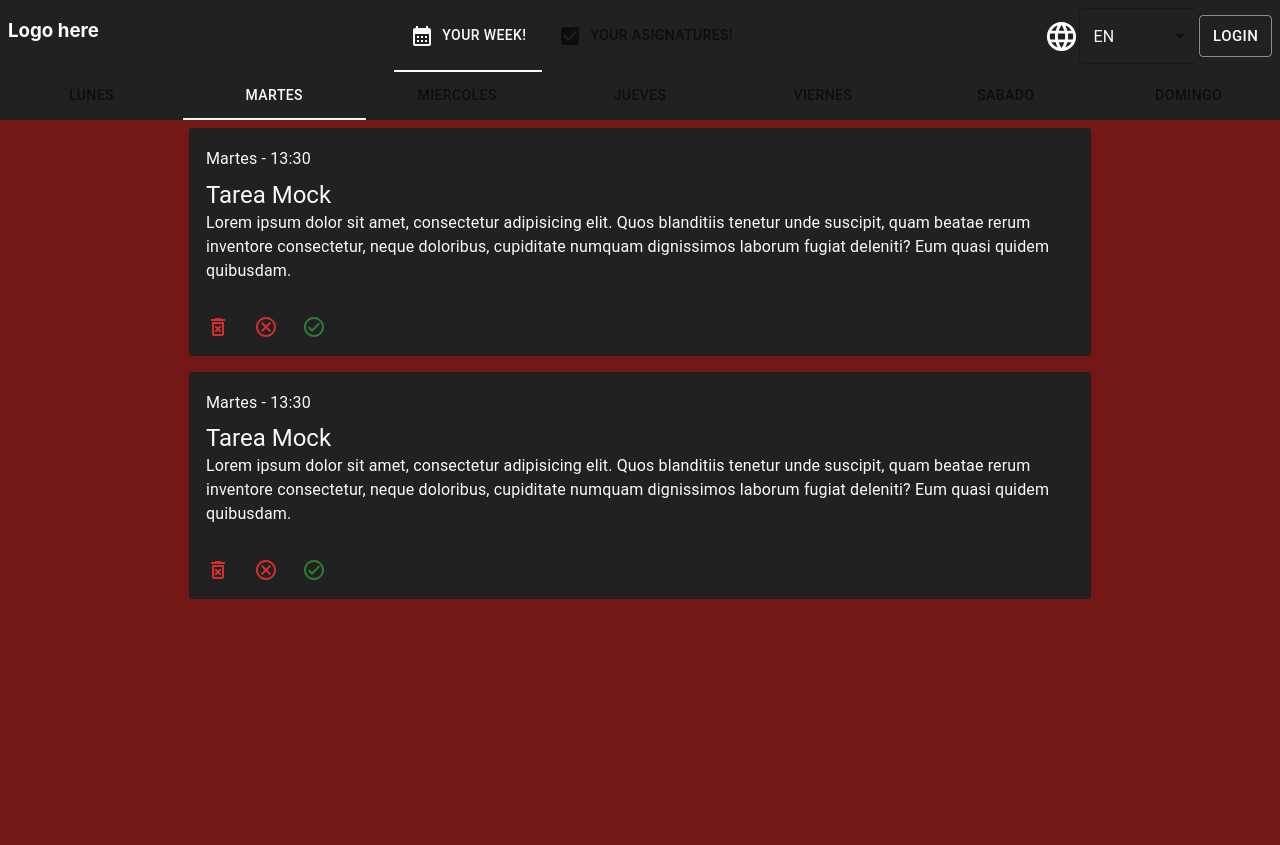
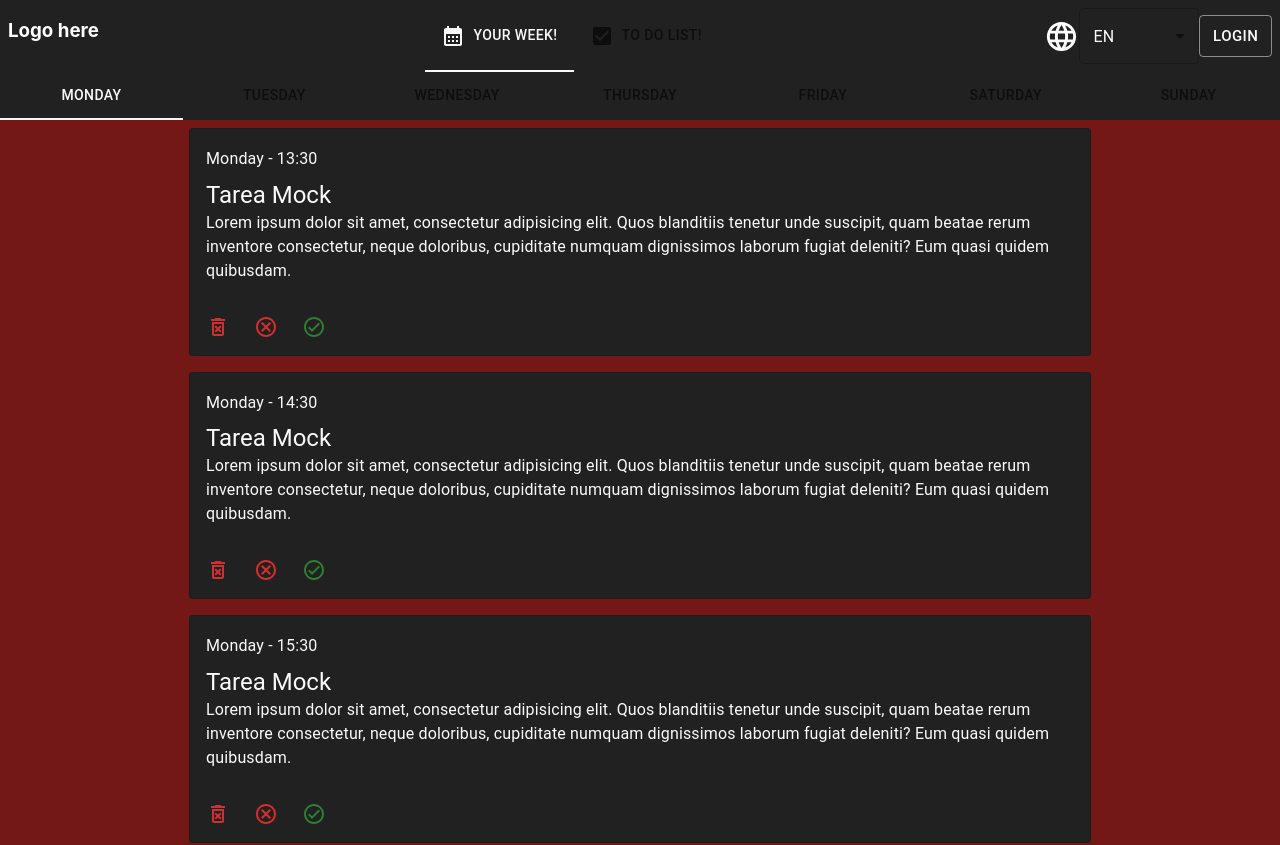
Before and after one commit to LucasMacchi/Asignatures-Project, a React (Create React App) app: page / in a window 1280 px wide. Shown: the top 845 px of the page. Before the commit the page ends 800 px from the top, so only its background shows below. Built offline with nearby package versions, Linux system fonts and the light colour scheme.

Commit message:
tranlation

```diff
--- a/src/App.tsx
+++ b/src/App.tsx
@@ -5,6 +5,7 @@ import { GlobalContext } from './Context/Contexts';
 import Header from './Components/Header/Header';
 import Days from './Components/Days/Days';
 import AsignaturesState from './Context/Asignatures/AsignaturesState';
+import ToDoList from './Components/TodoList/ToDoList';
 function App() {
 
   const global = useContext(GlobalContext)
@@ -16,6 +17,7 @@ function App() {
           <Header/>
           <AsignaturesState>
             {global?.type === 'week' && <Days/>}
+            {global?.type === 'check' && <ToDoList/>}
           </AsignaturesState>
         </div>
       </div>
--- a/src/Components/Asignature/Asignature.tsx
+++ b/src/Components/Asignature/Asignature.tsx
@@ -1,5 +1,7 @@
 import './Asignature.css'
 import { IAsignature } from '../../interfaces/interfaces'
+import { GlobalContext } from '../../Context/Contexts'
+import { useState, useContext } from 'react'
 import hoursParser from '../../utils/hourParser'
 import GetDayofWeek from '../../utils/getDayOfWeek'
 import {Card, CardContent, Typography, CardActions, IconButton} from '@mui/material'
@@ -9,17 +11,31 @@ import DeleteForeverOutlinedIcon from '@mui/icons-material/DeleteForeverOutlined
 
 export default function Asignature(prop: IAsignature){
 
+    //context
+    const global = useContext(GlobalContext)
+
     const asignature = prop
     const hour = hoursParser(asignature.hour,asignature.minutes).getHours()
     const minute = hoursParser(asignature.hour,asignature.minutes).getMinutes()
 
+    const [status, setStatus] = useState("")
 
+    //Buttons
+    const doneBtn = () => {
+
+    }
+    const deleteBtn = () => {
+
+    }
+    const expireBtn = () => {
+
+    }
 
     return(
         <div id='cardAsignatureDiv'>
         <Card variant="outlined" sx={{width: 900 }}>
             <CardContent>
-                <Typography variant='subtitle1' gutterBottom>{GetDayofWeek(asignature.day)} - {hour}:{minute}</Typography>
+                {asignature.isCheck ? status : <Typography variant='subtitle1' gutterBottom>{global?.translation.days[asignature.day]} - {hour}:{minute}</Typography>}
                 <Typography variant='h5' >{asignature.title}</Typography>
                 <Typography variant='body1'>{asignature.description}</Typography>
             </CardContent>
--- a/src/Components/Days/Days.tsx
+++ b/src/Components/Days/Days.tsx
@@ -1,6 +1,6 @@
 import "./Days.css"
 import { useState, useContext } from "react"
-import { AsignaturesContext } from "../../Context/Contexts"
+import { AsignaturesContext, GlobalContext } from "../../Context/Contexts"
 import { Tabs, Tab, Box } from "@mui/material"
 import Asignature from "../Asignature/Asignature"
 import SortByHour from "../../utils/sortByHour"
@@ -9,16 +9,19 @@ export default function Days(){
 
     //context
     const asignatures = useContext(AsignaturesContext)
+    const global = useContext(GlobalContext)
 
     const changedTab = (e:any, value: number) => setDay(value)
-    const [day, setDay] = useState(1)
+    const currentDay = new Date().getDay()
+    console.log(currentDay)
+    const [day, setDay] = useState(currentDay)
 
     const day_activities = (day: number) => {
         if(asignatures?.asignatures){
             return(
                 <div id="daysAsig">
                     {asignatures.asignatures.sort(SortByHour).map(asg => {
-                        if(asg.day === day) return( <Asignature {...asg}/>)
+                        if(asg.day === day && !asg.isCheck) return( <Asignature {...asg}/>)
                     })}
                 </div>
             )
@@ -30,13 +33,13 @@ export default function Days(){
         <div id="days_div">
             <Box sx={{bgcolor: 'background.paper'}}>
                 <Tabs value={day} centered variant="fullWidth" textColor="secondary" indicatorColor="secondary" onChange={changedTab}>
-                    <Tab value={0} label="Lunes"/>
-                    <Tab value={1} label="Martes"/>
-                    <Tab value={2} label="Miercoles"/>
-                    <Tab value={3} label="Jueves"/>
-                    <Tab value={4} label="Viernes"/>
-                    <Tab value={5} label="Sabado"/>
-                    <Tab value={6} label="Domingo"/>
+                    <Tab value={1} label={global?.translation.days[1]}/>
+                    <Tab value={2} label={global?.translation.days[2]}/>
+                    <Tab value={3} label={global?.translation.days[3]}/>
+                    <Tab value={4} label={global?.translation.days[4]}/>
+                    <Tab value={5} label={global?.translation.days[5]}/>
+                    <Tab value={6} label={global?.translation.days[6]}/>
+                    <Tab value={0} label={global?.translation.days[0]}/>
                 </Tabs>
             </Box>
 
--- a/src/Components/Header/Header.tsx
+++ b/src/Components/Header/Header.tsx
@@ -14,9 +14,6 @@ import FormControl from '@mui/material/FormControl';
 import MenuItem from '@mui/material/MenuItem';
 import LanguageIcon from '@mui/icons-material/Language';
 import Typography from "@mui/material";
-
-//flags
-import Flag_US from 'country-flag-icons/react/3x2/US'
 
 function Header(){
 
@@ -49,8 +46,8 @@ function Header(){
                 </div>
 
                 <Tabs value={tabPos} centered textColor="secondary" indicatorColor="secondary" onChange={changedTab}>
-                    <Tab icon={<CalendarMonthIcon/>} iconPosition="start" label="Your Week!" value={0}/>
-                    <Tab icon={<CheckBoxIcon/>} iconPosition="start" label="Your Asignatures!" value={1}/>
+                    <Tab icon={<CalendarMonthIcon/>} iconPosition="start" label={global?.translation.types[0]} value={0}/>
+                    <Tab icon={<CheckBoxIcon/>} iconPosition="start" label={global?.translation.types[1]} value={1}/>
                 </Tabs>
                 <div id="Login-button">
                     <LanguageIcon fontSize="large"/>
--- /dev/null
+++ b/src/Components/TodoList/ToDoList.tsx
@@ -0,0 +1,27 @@
+import './ToDoList.css'
+import { useState, useContext } from "react"
+import { AsignaturesContext } from "../../Context/Contexts"
+import Asignature from '../Asignature/Asignature'
+export default function ToDoList(){
+    //context
+    const asignatures = useContext(AsignaturesContext)
+
+    const day_activities = () => {
+        if(asignatures?.asignatures){
+            return(
+                <div id="daysAsig">
+                    {asignatures.asignatures.map(asg => {
+                        if(asg.isCheck) return( <Asignature {...asg}/>)
+                    })}
+                </div>
+            )
+        }
+
+    }
+
+    return(
+        <div>
+            {day_activities()}
+        </div>
+    )
+}
--- a/src/Context/Global/GlobalState.tsx
+++ b/src/Context/Global/GlobalState.tsx
@@ -1,7 +1,8 @@
 import React, {useReducer, createContext} from "react";
-import { IGlobalState, IPropsChildren,IAction } from "../../interfaces/interfaces";
+import { IGlobalState, IPropsChildren,IAction, Ilabels } from "../../interfaces/interfaces";
 import { GlobalContext } from "../Contexts";
 import types from "../Types";
+import changeTranslation from "../../utils/changeTranslation";
 
 //Reducer//------------------------------------------
 const globalRed =  (state: IGlobalState, action: IAction): IGlobalState => {
@@ -10,7 +11,8 @@ const globalRed =  (state: IGlobalState, action: IAction): IGlobalState => {
         case types.CHANGE_LANGUAGE:
             return{
                 ...state,
-                language: payload
+                language: payload,
+                translation: changeTranslation(payload)
             }
         case types.CHANGE_TYPE:
             return{
@@ -23,6 +25,9 @@ const globalRed =  (state: IGlobalState, action: IAction): IGlobalState => {
 }
 
 //------------------------------------------
+
+//------------------------------------------
+
 
 export default function GlobalState(props: IPropsChildren){
     //actions//--------------
@@ -43,6 +48,7 @@ export default function GlobalState(props: IPropsChildren){
     const initialState: IGlobalState = {
         language: 'en',
         type: 'week',
+        translation: changeTranslation('en'),
         changeLanguage,
         changeType
     }
--- a/src/Mocks/asignatures.mocks.ts
+++ b/src/Mocks/asignatures.mocks.ts
@@ -8,47 +8,7 @@ export const asignatures_mock: IAsignature[] = [
         minutes: 30,
         isDone: false,
         isExpire: false,
-        day: 0,
-        isCheck: false
-    },
-    {
-        title: "Tarea Mock",
-        description: "Lorem ipsum dolor sit amet, consectetur adipisicing elit. Quos blanditiis tenetur unde suscipit, quam beatae rerum inventore consectetur, neque doloribus, cupiditate numquam dignissimos laborum fugiat deleniti? Eum quasi quidem quibusdam.    ",
-        hour: 13,
-        minutes: 30,
-        isDone: false,
-        isExpire: false,
-        day: 0,
-        isCheck: false
-    },
-    {
-        title: "Tarea Mock",
-        description: "Lorem ipsum dolor sit amet, consectetur adipisicing elit. Quos blanditiis tenetur unde suscipit, quam beatae rerum inventore consectetur, neque doloribus, cupiditate numquam dignissimos laborum fugiat deleniti? Eum quasi quidem quibusdam.    ",
-        hour: 14,
-        minutes: 30,
-        isDone: false,
-        isExpire: false,
-        day: 0,
-        isCheck: false
-    },
-    {
-        title: "Tarea Mock",
-        description: "Lorem ipsum dolor sit amet, consectetur adipisicing elit. Quos blanditiis tenetur unde suscipit, quam beatae rerum inventore consectetur, neque doloribus, cupiditate numquam dignissimos laborum fugiat deleniti? Eum quasi quidem quibusdam.    ",
-        hour: 15,
-        minutes: 30,
-        isDone: false,
-        isExpire: false,
-        day: 0,
-        isCheck: false
-    },
-    {
-        title: "Tarea Mock",
-        description: "Lorem ipsum dolor sit amet, consectetur adipisicing elit. Quos blanditiis tenetur unde suscipit, quam beatae rerum inventore consectetur, neque doloribus, cupiditate numquam dignissimos laborum fugiat deleniti? Eum quasi quidem quibusdam.    ",
-        hour: 16,
-        minutes: 30,
-        isDone: false,
-        isExpire: false,
-        day: 0,
+        day: 1,
         isCheck: false
     },
     {
@@ -64,7 +24,27 @@ export const asignatures_mock: IAsignature[] = [
     {
         title: "Tarea Mock",
         description: "Lorem ipsum dolor sit amet, consectetur adipisicing elit. Quos blanditiis tenetur unde suscipit, quam beatae rerum inventore consectetur, neque doloribus, cupiditate numquam dignissimos laborum fugiat deleniti? Eum quasi quidem quibusdam.    ",
-        hour: 13,
+        hour: 14,
+        minutes: 30,
+        isDone: false,
+        isExpire: false,
+        day: 1,
+        isCheck: false
+    },
+    {
+        title: "Tarea Mock",
+        description: "Lorem ipsum dolor sit amet, consectetur adipisicing elit. Quos blanditiis tenetur unde suscipit, quam beatae rerum inventore consectetur, neque doloribus, cupiditate numquam dignissimos laborum fugiat deleniti? Eum quasi quidem quibusdam.    ",
+        hour: 15,
+        minutes: 30,
+        isDone: false,
+        isExpire: false,
+        day: 1,
+        isCheck: false
+    },
+    {
+        title: "Tarea Mock",
+        description: "Lorem ipsum dolor sit amet, consectetur adipisicing elit. Quos blanditiis tenetur unde suscipit, quam beatae rerum inventore consectetur, neque doloribus, cupiditate numquam dignissimos laborum fugiat deleniti? Eum quasi quidem quibusdam.    ",
+        hour: 16,
         minutes: 30,
         isDone: false,
         isExpire: false,
@@ -88,8 +68,48 @@ export const asignatures_mock: IAsignature[] = [
         minutes: 30,
         isDone: false,
         isExpire: false,
-        day: 5,
+        day: 2,
         isCheck: false
+    },
+    {
+        title: "Tarea Mock",
+        description: "Lorem ipsum dolor sit amet, consectetur adipisicing elit. Quos blanditiis tenetur unde suscipit, quam beatae rerum inventore consectetur, neque doloribus, cupiditate numquam dignissimos laborum fugiat deleniti? Eum quasi quidem quibusdam.    ",
+        hour: 13,
+        minutes: 30,
+        isDone: false,
+        isExpire: false,
+        day: 2,
+        isCheck: false
+    },
+    {
+        title: "Tarea Mock",
+        description: "Lorem ipsum dolor sit amet, consectetur adipisicing elit. Quos blanditiis tenetur unde suscipit, quam beatae rerum inventore consectetur, neque doloribus, cupiditate numquam dignissimos laborum fugiat deleniti? Eum quasi quidem quibusdam.    ",
+        hour: 13,
+        minutes: 30,
+        isDone: false,
+        isExpire: false,
+        day: 6,
+        isCheck: false
+    },
+    {
+        title: "Tarea Mock",
+        description: "Lorem ipsum dolor sit amet, consectetur adipisicing elit. Quos blanditiis tenetur unde suscipit, quam beatae rerum inventore consectetur, neque doloribus, cupiditate numquam dignissimos laborum fugiat deleniti? Eum quasi quidem quibusdam.    ",
+        hour: 13,
+        minutes: 30,
+        isDone: false,
+        isExpire: false,
+        day: 6,
+        isCheck: true
+    },
+    {
+        title: "Tarea Mock",
+        description: "Lorem ipsum dolor sit amet, consectetur adipisicing elit. Quos blanditiis tenetur unde suscipit, quam beatae rerum inventore consectetur, neque doloribus, cupiditate numquam dignissimos laborum fugiat deleniti? Eum quasi quidem quibusdam.    ",
+        hour: 13,
+        minutes: 30,
+        isDone: false,
+        isExpire: false,
+        day: 6,
+        isCheck: true
     },
 
 
--- a/src/interfaces/interfaces.ts
+++ b/src/interfaces/interfaces.ts
@@ -10,6 +10,7 @@ export type Tminutes = 0|1|2|3|4|5|6|7|8|9|10|11|12|13|14|15|16|17|18|19|20
 export interface IGlobalState {
     language: 'en' | 'spa',
     type: 'week' | "check",
+    translation: Ilabels,
     changeLanguage: (payload: string) => void;
     changeType: (payload: string) => void;
 }
@@ -34,3 +35,7 @@ export interface IAsignature{
     day: Tdays,
     isCheck: boolean
 }
+export interface Ilabels{
+    days: string[],
+    types: string[]
+}
--- /dev/null
+++ b/src/utils/changeTranslation.ts
@@ -0,0 +1,26 @@
+import { Ilabels } from "../interfaces/interfaces"
+//Translation//------------------------------------------
+const spanish: Ilabels = {
+    days:["Domingo", "Lunes", "Martes", "Miercoles", "Jueves", "Viernes", "Sabado"],
+    types: ["Tu Semana!", "Lista para Hacer!"]
+}
+const english: Ilabels = {
+    days: ["Sunday", "Monday", "Tuesday", "Wednesday", "Thursday", "Friday", "Saturday"],
+    types: ["Your Week!", "To Do List!"]
+
+}
+
+export default function changeLanguage(language: string): Ilabels{
+
+    switch(language){
+        case 'en':{
+            return english
+        }
+        case 'spa':{
+            return spanish
+        }
+        default: {
+            return english
+        }
+    }
+}
--- a/src/utils/getDayOfWeek.ts
+++ b/src/utils/getDayOfWeek.ts
@@ -1,5 +1,7 @@
 import { Tdays } from "../interfaces/interfaces"
-export default function GetDayofWeek(day: Tdays): string{
+export default function GetDayofWeek(day: Tdays, lang: string | undefined): string{
+
+
     switch(day){
         case 0: return 'Lunes'
         case 1: return 'Martes'
```
Also changed, not shown: src/Components/TodoList/ToDoList.css (added).
